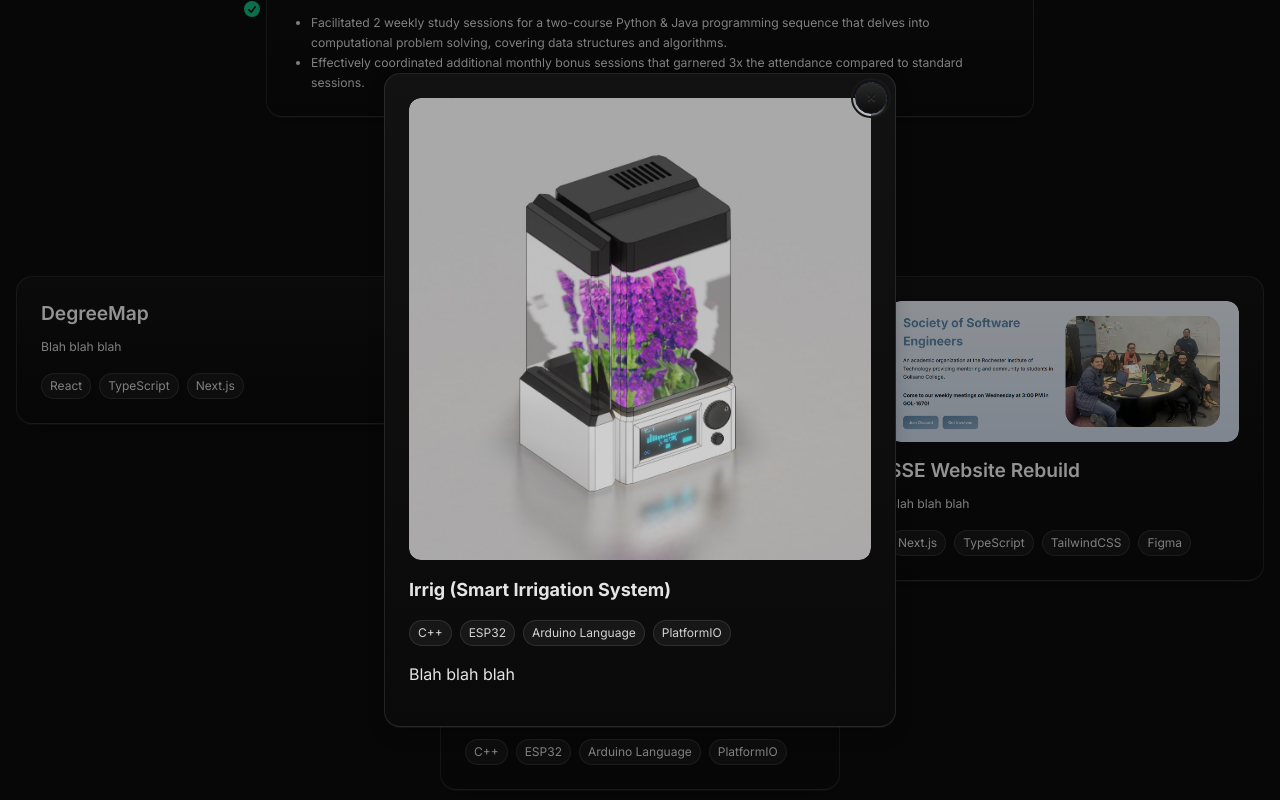
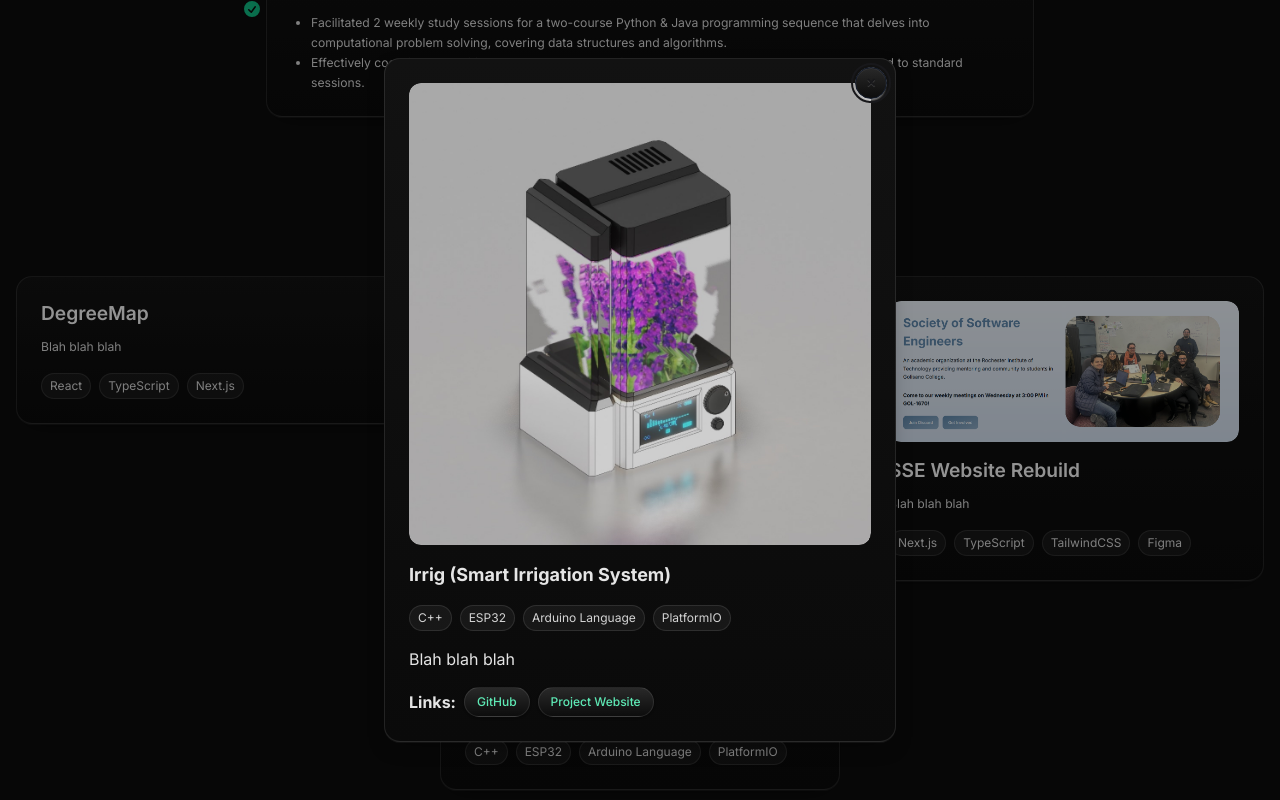
Before and after one commit to chris-morgado/the-website, a Next.js app in the folder next/: page / in a window 1280 px wide. Both pictures are taken after a click on the element 640 px from the left and 1715 px from the top of the page. Shown: the part 1182-1982 px from the top of the page. Built offline with nearby package versions, Linux system fonts and the light colour scheme; a web font is replaced by a local one.

Commit message:
Prettied up modal, added links

```diff
--- a/next/app/page.tsx
+++ b/next/app/page.tsx
@@ -59,6 +59,7 @@ const projectItems = [
     blurb: "Blah blah blah",
     image: "/images/IrrigScreen.png",
     tags: ["C++", "ESP32", "Arduino Language", "PlatformIO"],
+    links: [{ label: "GitHub", href: "https://github.com/fkhan224/Irrig"}, { label: "Project Website", href: ""}],
     accent: "text-emerald-400",
   },
   {
@@ -132,7 +133,7 @@ const Home: React.FC = () => {
             Projects
           </h1>
 
-          <div className="mt-4 mx-4 grid gap-6 grid-cols-1 md:grid-cols-2 xl:grid-cols-3 auto-rows-fr max-w-7xl mx-auto px-4">
+          <div className="mt-4 mx-4 grid gap-6 grid-cols-1 md:grid-cols-2 xl:grid-cols-3 max-w-7xl mx-auto px-4">
             <ProjectScrollCard project={projectItems[0]} ></ProjectScrollCard>
             <ProjectScrollCard project={projectItems[1]} ></ProjectScrollCard>
             <ProjectScrollCard project={projectItems[2]} ></ProjectScrollCard>
--- a/next/components/experience/ProjectCard.tsx
+++ b/next/components/experience/ProjectCard.tsx
@@ -9,6 +9,7 @@ export type ProjectItem = {
   blurb: string;
   image?: string;
   tags?: string[];
+  links?: { label: string; href: string }[];
   accent?: string;
 };
 
@@ -140,6 +141,31 @@ export function ProjectScrollCard({ project }: {project: ProjectItem}) {
             </div>
           ) : null}
           <p className="py-4">{project.blurb}</p>
+
+          <div className="flex flex-wrap items-center gap-2">
+            <p className=""><b>Links:</b></p>
+            {project.links?.map((link, index) => (
+              <a
+                key={index}
+                href={link.href}
+                target="_blank"
+                rel="noopener noreferrer"
+                className="
+        inline-flex items-center gap-1
+        rounded-full
+        bg-gradient-to-b from-[#292929] to-[#0D0D0D]
+        px-3 py-1.5
+        text-xs font-medium text-emerald-300
+        border border-white/10
+        shadow-sm
+        hover:from-[#444444] hover:to-[#222222]
+        hover:text-emerald-300
+        transition"
+              >
+                {link.label}
+              </a>
+            ))}
+          </div>
         </div>
       </dialog>
     </div>
```
